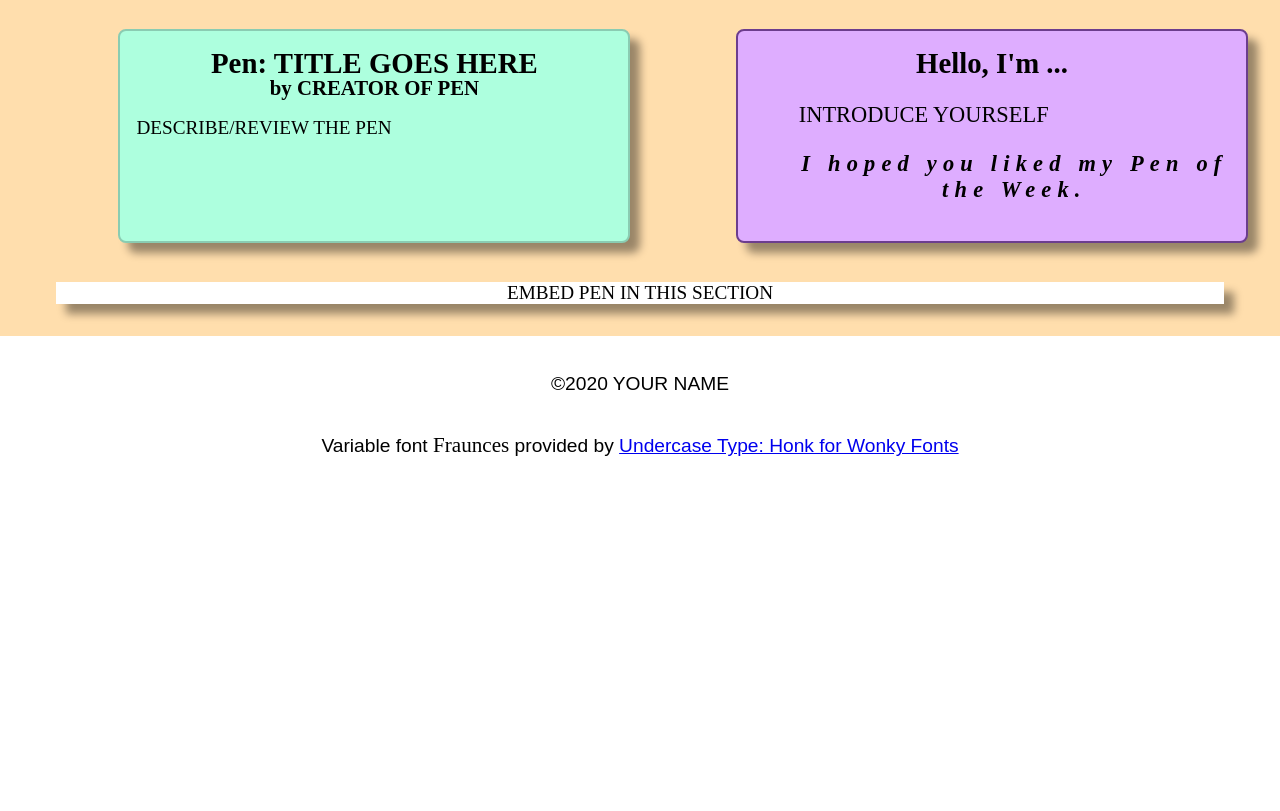
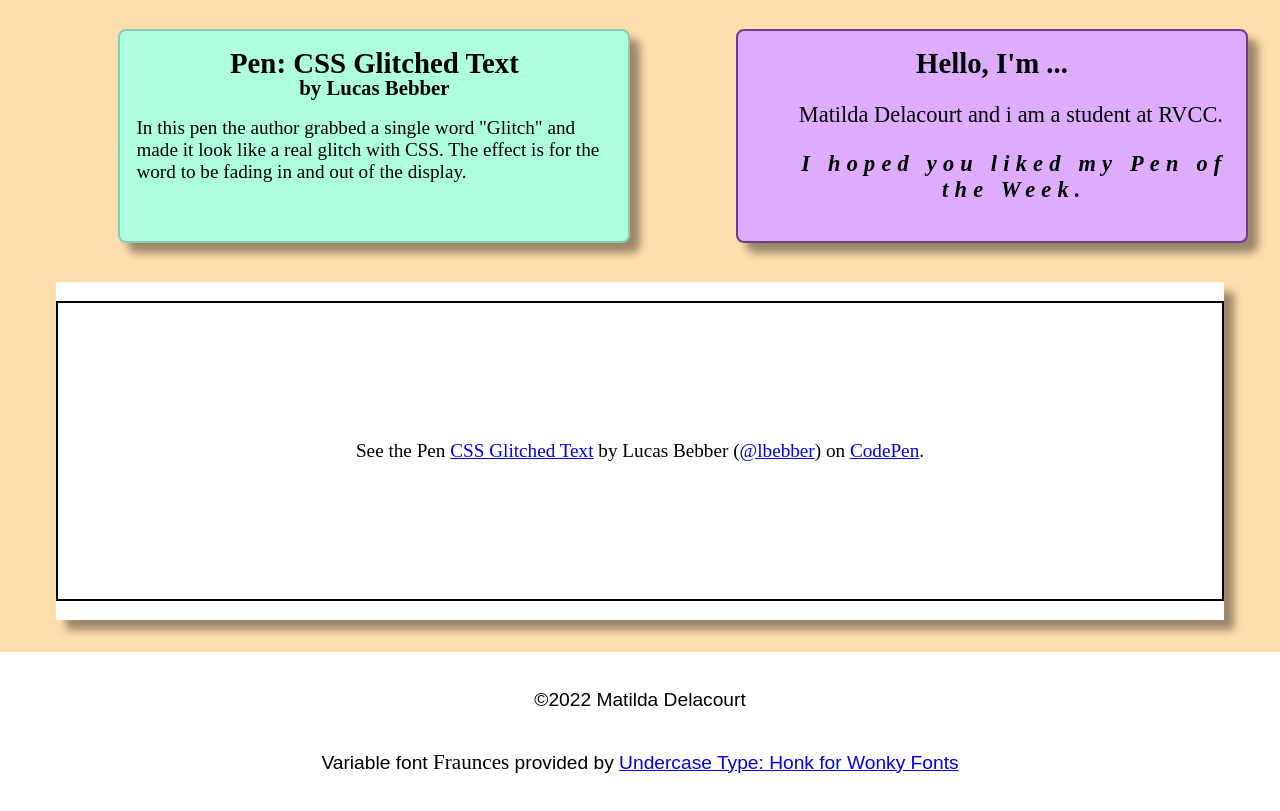
Before and after one commit to RVCC-IDMX/embed-codepen-MatildaDelacourt, a plain HTML site: page index.html in a window 1280 px wide. Shown: the part 67-878 px from the top of the page. Before the commit the page ends 800 px from the top, so only its background shows below. Drawn offline with Linux system fonts and the light colour scheme; a script that the page names is missing; a web font is replaced by a local one.

Commit message:
add pen of the week

```diff
--- a/index.html
+++ b/index.html
@@ -16,19 +16,24 @@
 
       <main>
         <article>
-          <h2>Pen: TITLE GOES HERE</h2>
-          <h3>by CREATOR OF PEN</h3>
-          <p>DESCRIBE/REVIEW THE PEN</p>
+          <h2>Pen: CSS Glitched Text</h2>
+          <h3>by Lucas Bebber</h3>
+          <p>In this pen the author grabbed a single word "Glitch" and made it look like a real glitch with CSS. The effect is for the word to be fading in and out of the display.</p>
         </article>
-        <section>EMBED PEN IN THIS SECTION</section>
+        <section><p class="codepen" data-height="300" data-default-tab="html,result" data-slug-hash="nqwBKK" data-user="lbebber" style="height: 300px; box-sizing: border-box; display: flex; align-items: center; justify-content: center; border: 2px solid; margin: 1em 0; padding: 1em;">
+          <span>See the Pen <a href="https://codepen.io/lbebber/pen/nqwBKK">
+          CSS Glitched Text</a> by Lucas Bebber (<a href="https://codepen.io/lbebber">@lbebber</a>)
+          on <a href="https://codepen.io">CodePen</a>.</span>
+        </p>
+        <script async src="https://cpwebassets.codepen.io/assets/embed/ei.js"></script></section>
         <aside>
           <h2>Hello, I'm ...</h2>
-          <p>INTRODUCE YOURSELF</p>
+          <p>Matilda Delacourt and i am a student at RVCC.</p>
           <p class="bye">I hoped you liked my Pen of the Week.</p>
         </aside>
       </main>
       <footer class="sans-serif">
-        <p>&copy;2020 YOUR NAME</p>
+        <p>&copy;2022 Matilda Delacourt</p>
         <p>
           Variable font <span class="serif">Fraunces</span> provided by
           <a href="https://github.com/undercasetype/Fraunces"
```
Also changed, not shown: 1 other file.
